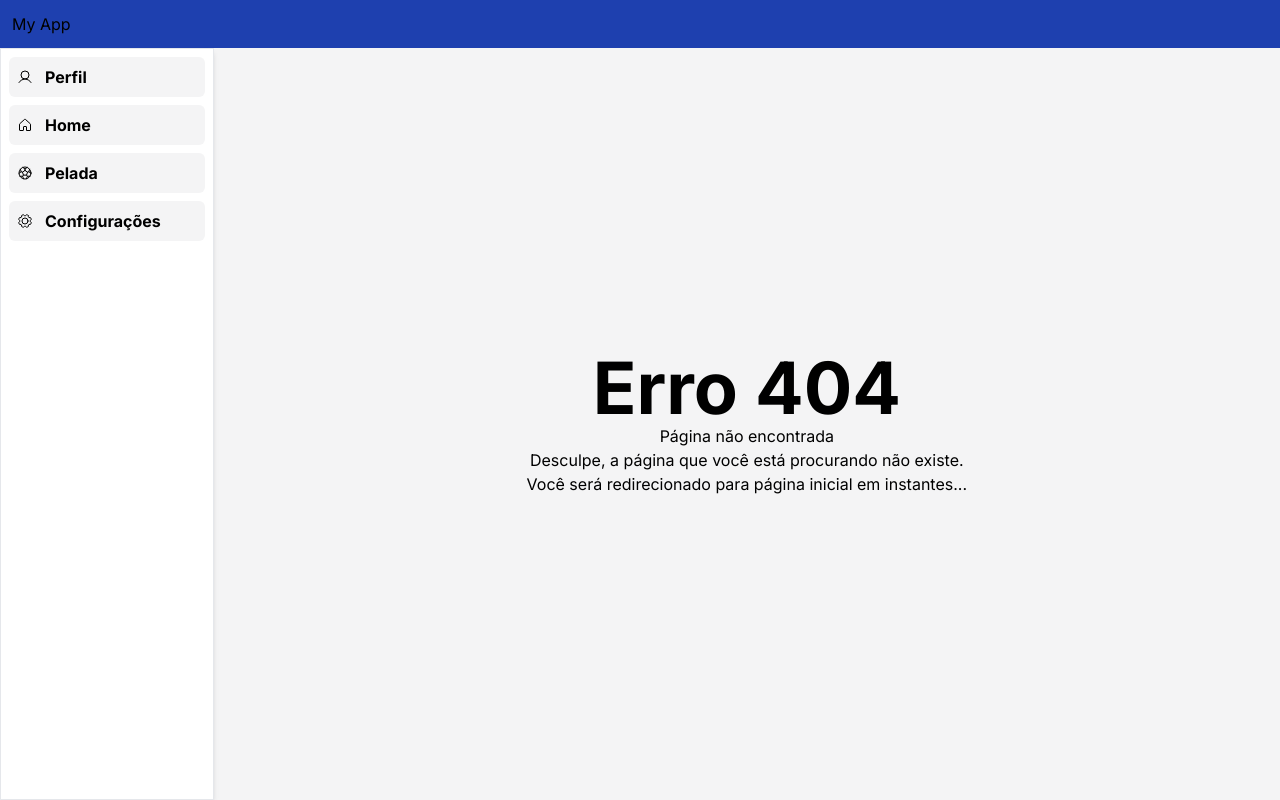
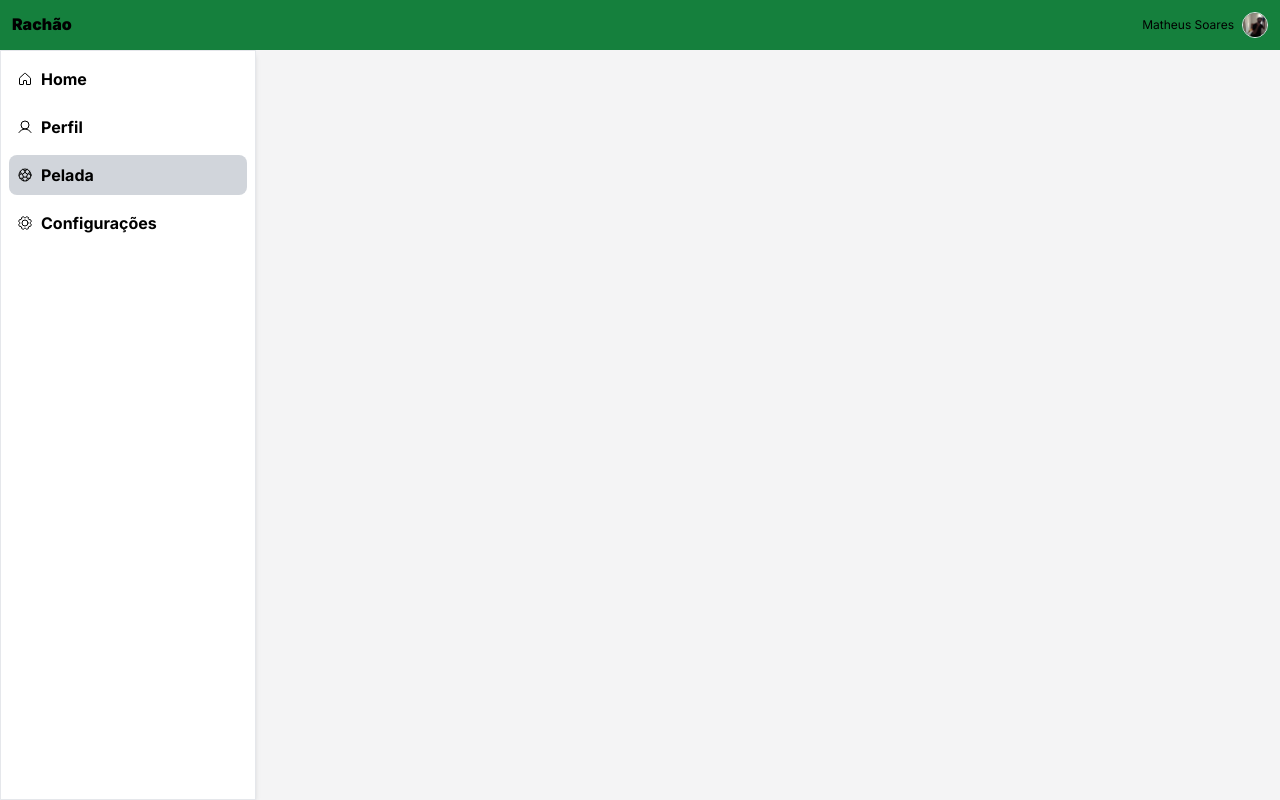
Before and after one commit to MatheusSouSoa/boilerplate-nextjs-darklighttheme-responsive, a Next.js app: page /pelada in a window 1280 px wide. Before the commit this address had no page. Built offline with nearby package versions, Linux system fonts and the light colour scheme.

Commit message:
ajuste components de paginas e profile em header

```diff
--- a/src/components/Header.tsx
+++ b/src/components/Header.tsx
@@ -1,10 +1,17 @@
 import { useMenuContext } from "@/context/MenuContext";
+import Link from "next/link";
+import UserProfilePicture, { UserProfilePictureProps } from "./_ui/UserProfile";
+
+const mockedUser: UserProfilePictureProps = {
+  name: "Matheus Soares",
+  profilePicture: "/images/profile_id.jpg",
+}
 
 const Header = () => {
   const { isMenuOpen, toggleMenu } = useMenuContext();
 
   return (
-    <header className=" w-full bg-blue-800 p-3 flex">
+    <header className=" w-full bg-green-700 p-3 flex justify-between">
       <div className="flex gap-2">
         <button
           onClick={toggleMenu}
@@ -14,7 +21,10 @@ const Header = () => {
           <div className="w-full h-1 bg-white"></div>
           <div className="w-full h-1 bg-white"></div>
         </button>
-        <h1>My App</h1>
+        <h1 className="font-black"><Link href={"/"}>Rachão</Link></h1>
+      </div>
+      <div>
+        <UserProfilePicture profileCard={{sideName:"left"}} user={{ name:mockedUser.name, profilePicture: mockedUser.profilePicture }}/>
       </div>
     </header>
   );
--- a/src/components/MainContainer.tsx
+++ b/src/components/MainContainer.tsx
@@ -7,7 +7,7 @@ interface ContainerProps {
 const MainContainer = ({children}: ContainerProps) => {
 
   return (
-    <div className="container h-full w-full text-black flex flex-col sm:flex-row">
+    <div className=" h-full w-full text-black flex flex-col sm:flex-row overflow-y-hidden ">
       {children}
     </div>
   )
--- a/src/components/MainMenu.tsx
+++ b/src/components/MainMenu.tsx
@@ -1,10 +1,15 @@
 import { useMenuContext } from "@/context/MenuContext";
-import sideMenuItems from "@/useCases/MainMenuItems";
+import UseSideMenuItems from "@/hooks/UseSideMenuItems";
 import Link from "next/link";
+import { useRouter } from "next/router";
 
 const MainMenu = () => {
 
   const { isMenuOpen } = useMenuContext();
+
+  const sideMenuItems = UseSideMenuItems()
+
+  const router = useRouter();
 
   return (
     <div className={`calc-c-header border w-auto xl:w-1/5 shadow-md bg-white ${!isMenuOpen && 'hidden sm:block'}`}>
@@ -16,7 +21,7 @@ const MainMenu = () => {
           >
             <Link
               href={item.path}
-              className="p-2 rounded-md flex gap-1 items-center sm:justify-center xl:justify-start bg-zinc-100 hover:bg-zinc-200 cursor-pointer"
+              className={`w-full flex items-center p-2 rounded-lg ${router.pathname === item.path ? 'bg-gray-300' : 'hover:bg-gray-100'}`}
             >
               <span className="xl:mr-2">{item.icon}</span>
               <p className=" sm:hidden xl:block">{item.title}</p>
--- a/src/components/PagesComponents/HomeComponent.tsx
+++ b/src/components/PagesComponents/HomeComponent.tsx
@@ -1,20 +1,21 @@
 import { useMenuContext } from "@/context/MenuContext";
-import Head from "next/head";
-
 
 const HomeComponent = () => {
-
   const { isMenuOpen } = useMenuContext();
 
   return (
-    <div className={`w-full calc-c-header overflow-y-auto  shadow-md p-3 bg-white ${isMenuOpen && 'hidden sm:block'}`}>
-      <Head>
-        <title>Inicio</title>
-      </Head>
-      <h1>Hello world</h1>
-      <p>This is my first Next.js app</p>
+    <div
+      className={`calc-c-header border w-4/5 xl:w-4/5 shadow-md overflow-y-auto ${
+        isMenuOpen && "hidden sm:block"
+      }`}
+    >
+      <div className="w-full h-full p-3">
+      {/* <div className="w-full h-[5000px] bg-red-500 "> */}
+        <h1>Hello world</h1>
+        <p>This is my first Next.js app</p>
+      </div>
     </div>
-  )
-}
+  );
+};
 
 export { HomeComponent };
--- /dev/null
+++ b/src/components/_ui/UserProfile.tsx
@@ -0,0 +1,38 @@
+import Image from "next/image";
+import Link from "next/link";
+
+export interface UserProfilePictureProps {
+  name: string;
+  profilePicture: string;
+}
+
+export interface ProfileCardProps {
+  sideName: "left" | "right";
+}
+
+export interface UserProfileProps {
+  user: UserProfilePictureProps;
+  profileCard: ProfileCardProps;
+}
+
+const UserProfilePicture = ({ user, profileCard }: UserProfileProps) => {
+  return (
+    <div className="flex text-xs justify-center items-center gap-2">
+      {profileCard.sideName == "left" && <Link href={'/perfil'}>{user.name}</Link>}
+      <button className="rounded-full border overflow-hidden">
+        {user.profilePicture != "" ?
+          <Image
+            src={user.profilePicture}
+            alt={user.name}
+            width={24}
+            height={24}
+          /> :
+          <p className="text-center w-[24px] h-[24px] flex items-center justify-center bg-zinc-500">{user.name.charAt(0)}</p>
+        }
+      </button>
+      {profileCard.sideName == "right" && <Link href={'/perfil'}>{user.name}</Link>}
+    </div>
+  );
+};
+
+export default UserProfilePicture;
--- /dev/null
+++ b/src/hooks/UseSideMenuItems.tsx
@@ -0,0 +1,37 @@
+import { Gear, House, Person, SoccerBall, User } from "phosphor-react";
+import { ReactNode } from "react";
+
+export interface SideMenuItem {
+  title: string;
+  path: string;
+  icon: ReactNode;
+}
+
+const UseSideMenuItems = (): SideMenuItem[] => {
+  const sideMenuItems: SideMenuItem[] = [
+    {
+      title: "Home",
+      path: "/",
+      icon: <House />,
+    },
+    {
+      title: "Perfil",
+      path: "/perfil",
+      icon: <User />,
+    },
+    {
+      title: "Pelada",
+      path: "/pelada",
+      icon: <SoccerBall />,
+    },
+    {
+      title: "Configurações",
+      path: "/configuracoes",
+      icon: <Gear />,
+    },
+  ];
+
+  return sideMenuItems;
+};
+
+export default UseSideMenuItems;
--- a/src/pages/_app.tsx
+++ b/src/pages/_app.tsx
@@ -5,6 +5,7 @@ import { MenuProvider } from "@/context/MenuContext";
 import "@/styles/globals.css";
 import type { AppProps } from "next/app";
 import { Inter } from "next/font/google";
+import Head from "next/head";
 
 const inter = Inter({ subsets: ["latin"] });
 
@@ -14,6 +15,9 @@ export default function App({ Component, pageProps }: AppProps) {
       <main
         className={`min-h-screen bg-zinc-100 ${inter.className} flex flex-col justify-center items-center overflow-y-hidden`}
       >
+        <Head>
+          <title>Rachão</title>
+        </Head>
         <Header />
         <MainContainer>
           <MainMenu />
--- /dev/null
+++ b/src/pages/configuracoes/index.tsx
@@ -0,0 +1,10 @@
+
+
+export default function ConfiguracoesPage () {
+
+  return (
+    <div>
+
+    </div>
+  )
+}
--- /dev/null
+++ b/src/pages/pelada/index.tsx
@@ -0,0 +1,10 @@
+
+
+export default function PeladaPage () {
+
+  return (
+    <div>
+
+    </div>
+  )
+}
--- /dev/null
+++ b/src/pages/perfil/index.tsx
@@ -0,0 +1,10 @@
+
+
+export default function PerfilPage () {
+
+  return (
+    <div>
+
+    </div>
+  )
+}
--- a/src/styles/globals.css
+++ b/src/styles/globals.css
@@ -33,5 +33,28 @@ body {
 }
 
 .calc-c-header {
-  height: calc(100vh - 48px);
+  height: calc(100vh - 50px);
 }
+
+/* styles.module.css */
+.scrollableContainer {
+  max-height: 300px;
+  overflow-y: auto;
+}
+
+.scrollableContainer::-webkit-scrollbar {
+  width: 10px; /* largura da barra de rolagem */
+}
+
+.scrollableContainer::-webkit-scrollbar-track {
+  background-color: #f1f1f1; /* cor do fundo da barra de rolagem */
+}
+
+.scrollableContainer::-webkit-scrollbar-thumb {
+  background-color: #888; /* cor do controle deslizante da barra de rolagem */
+  border-radius: 5px; /* borda arredondada do controle deslizante */
+}
+
+.scrollableContainer::-webkit-scrollbar-thumb:hover {
+  background-color: #555; /* cor do controle deslizante quando passar o mouse sobre ele */
+}
--- a/src/useCases/MainMenuItems.tsx
+++ /dev/null
@@ -1,33 +0,0 @@
-import { Gear, House, Person, SoccerBall, User } from "phosphor-react";
-import { ReactNode } from "react";
-
-export interface SideMenuItemsProps {
-  title: string;
-  path: string;
-  icon: ReactNode;
-}
-
-const sideMenuItems: SideMenuItemsProps[] = [
-  {
-    title: "Perfil",
-    path: "/perfil",
-    icon: <User />,
-  },
-  {
-    title: "Home",
-    path: "/",
-    icon: <House />,
-  },
-  {
-    title: "Pelada",
-    path: "/pelada",
-    icon: <SoccerBall />,
-  },
-  {
-    title: "Configurações",
-    path: "/configuracoes",
-    icon: <Gear />,
-  },
-];
-
-export default sideMenuItems;
```
Also changed, not shown: public/images/profile_id.jpg (added).
